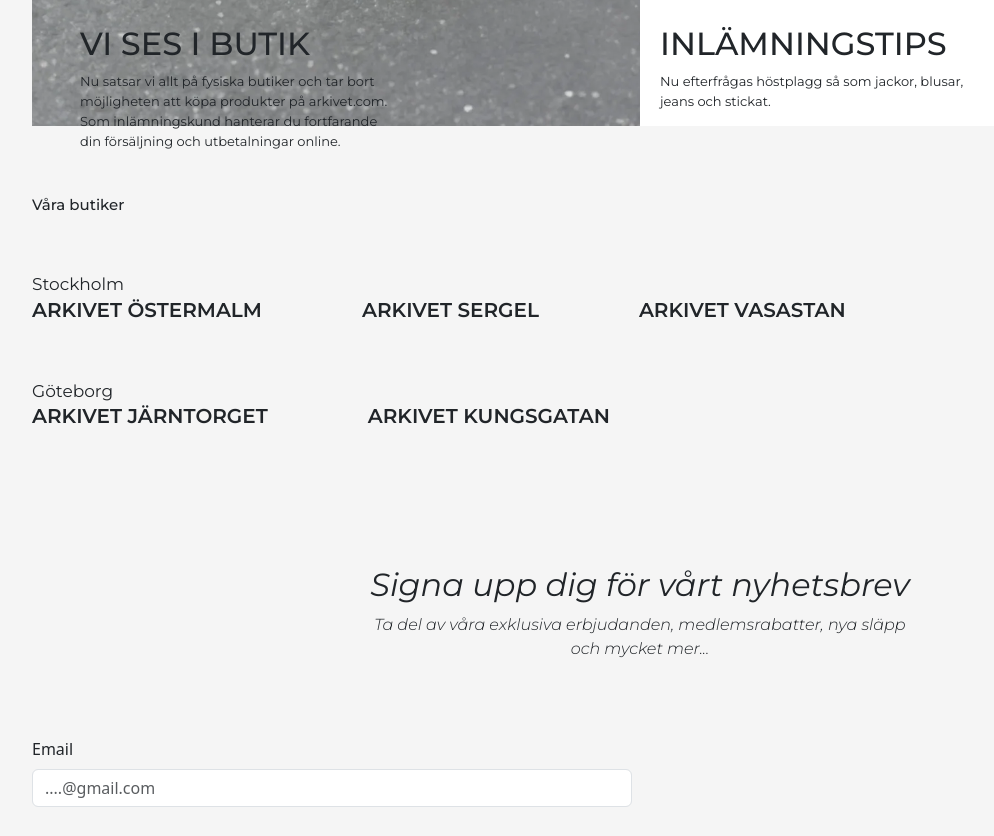
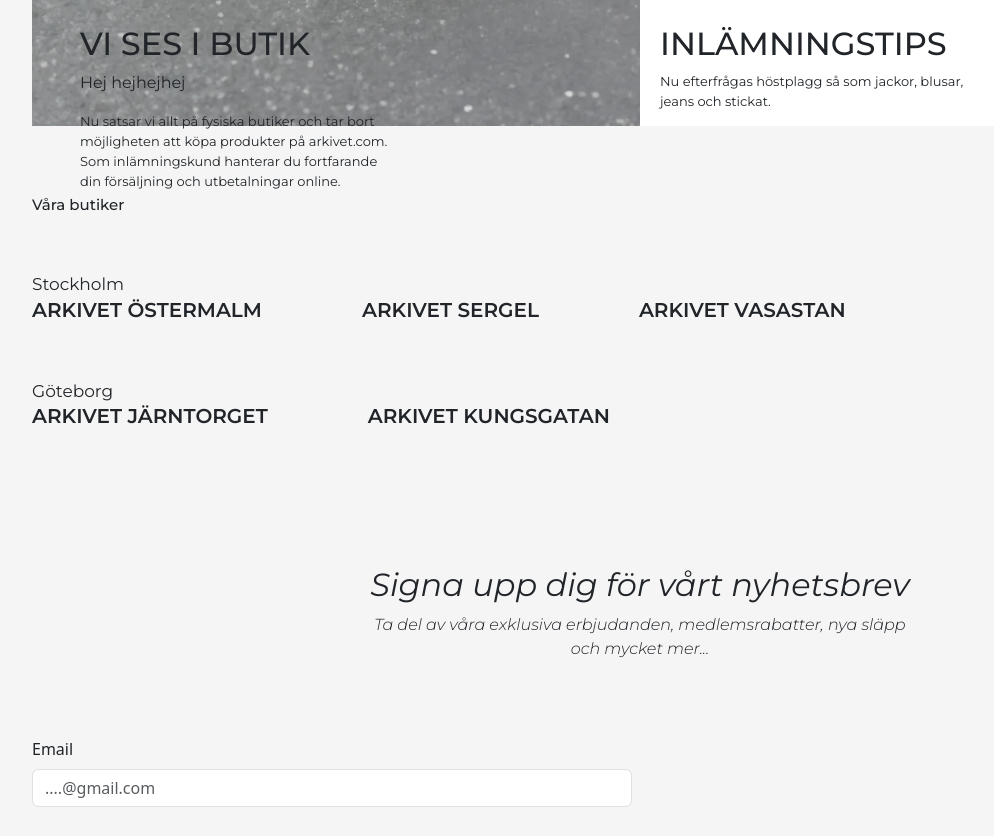
Before and after one commit to Rebecka94/Inl1-arkivet, a plain HTML site: page index.html in a window 1280 px wide. Shown: the part 1365-2201 px from the top of the page, without its empty margins (0-994 px from the left). Drawn offline with nearby package versions, Linux system fonts and the light colour scheme.

Commit message:
first commit

```diff
--- a/index.html
+++ b/index.html
@@ -61,6 +61,7 @@
                 <img loading="lazy" src="media/b72b6f1cd3b4cf3395e1d2960796677936a2f547-1080x1512.webp" alt="bild på väska">
                 <div class="second-section-div-1">
                     <h2 class="second-section-h2">VI SES I BUTIK</h2>
+                    <p>Hej hejhejhej</p>
                     <p class="second-section-p">Nu satsar vi allt på fysiska butiker och tar bort möjligheten att köpa
                         produkter på arkivet.com. Som inlämningskund hanterar du fortfarande din försäljning och
                         utbetalningar online.</p>
```
Also changed, not shown: 1 other file.
